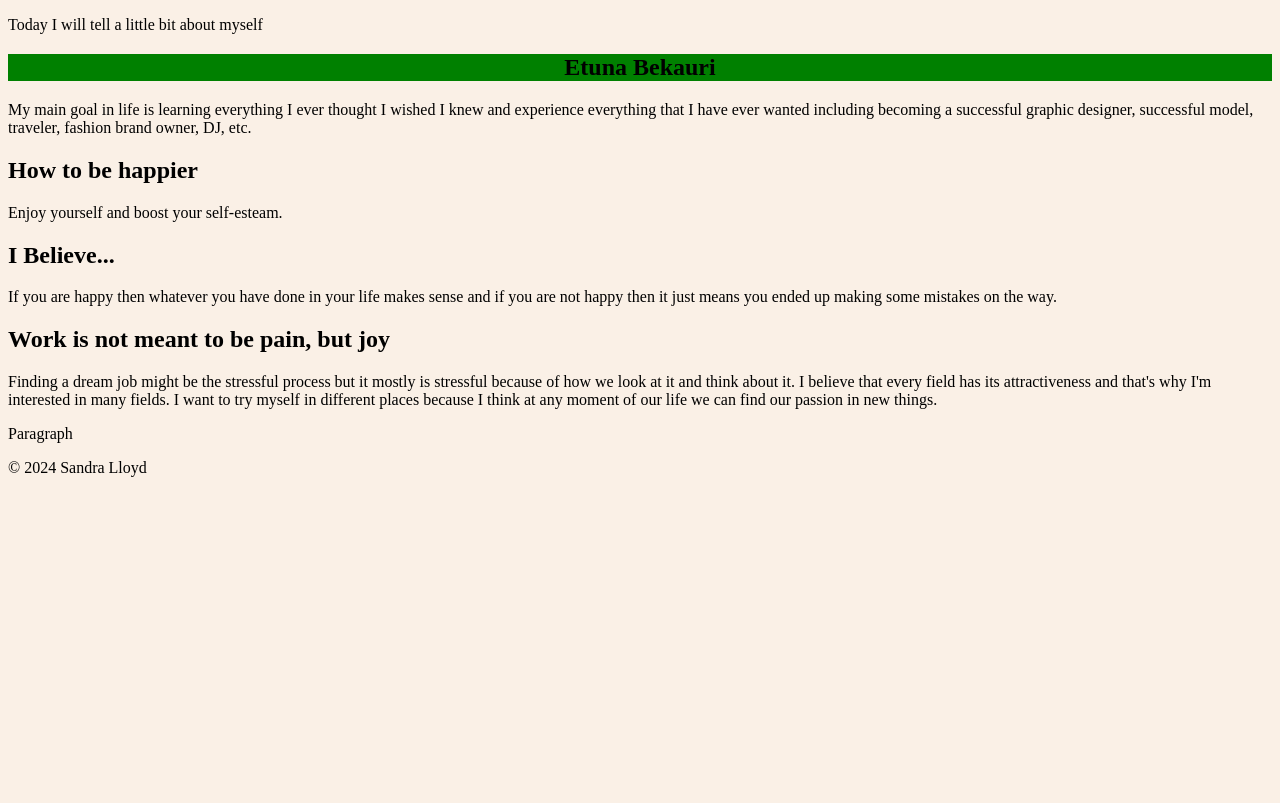
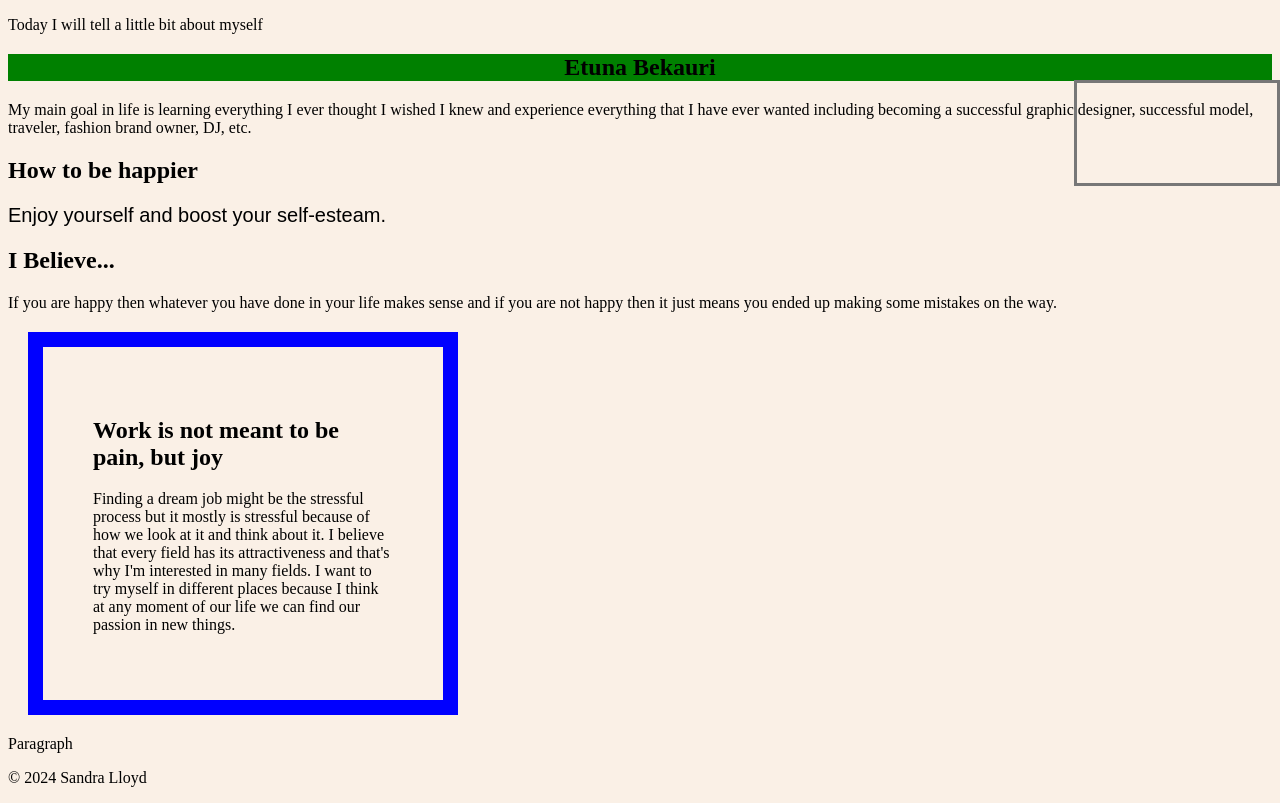
Before and after one commit to etunab/Week4css, a plain HTML site: page index.html in a window 1280 px wide. Drawn offline with Linux system fonts and the light colour scheme.

Commit message:
Update index.html

```diff
--- a/index.html
+++ b/index.html
@@ -11,7 +11,7 @@
         }
         h1 {
             color: midnightblue;
-            margin-left: 40 px;
+            margin-left: 40px;
         }
         .p1 {
             font-family: "Times New Roman", Times, serif;
@@ -31,14 +31,14 @@
     <article id="myarticle" class="colorbox boxy">
         <h2>How to be happier</h2>
         <!-- Removed incorrect code, apply styles properly through a style tag or inline -->
-        <p style="font:20 px Arial, sans-serif;">Enjoy yourself and boost your self-esteam.</p>
+        <p style="font:20px Arial, sans-serif;">Enjoy yourself and boost your self-esteam.</p>
     </article>
     <aside class="colorbox boxy square">
         <h2>I Believe...</h2>
         <p>If you are happy then whatever you have done in your life makes sense and if you are not happy then it just means you ended up making some mistakes on the way.</p>
     </aside>
     <!-- Corrected syntax for div with inline style -->
-    <div style="width:300 px; border:15 px solid blue; padding:50 px; margin:20 px;" class="colorbox square">
+    <div style="width:300px; border:15px solid blue; padding:50px; margin:20px;" class="colorbox square">
         <h2>Work is not meant to be pain, but joy</h2>
         <p>Finding a dream job might be the stressful process but it mostly is stressful because of how we look at it and think about it. I believe that every field has its attractiveness and that's why I'm interested in many fields. I want to try myself in different places because I think at any moment of our life we can find our passion in new things.</p>
     </div>
@@ -47,7 +47,7 @@
         <p class="para">Paragraph</p>
     </div>
     <!-- Fixed syntax for absolute positioning -->
-    <div style="position: absolute; top: 80 px; right: 0; width: 200 px; height: 100 px; border: 3 px solid #777777;">
+    <div style="position: absolute; top: 80px; right: 0; width: 200px; height: 100px; border: 3px solid #777777;">
         <!-- Content for absolutely positioned div -->
     </div>
     <footer>
```
